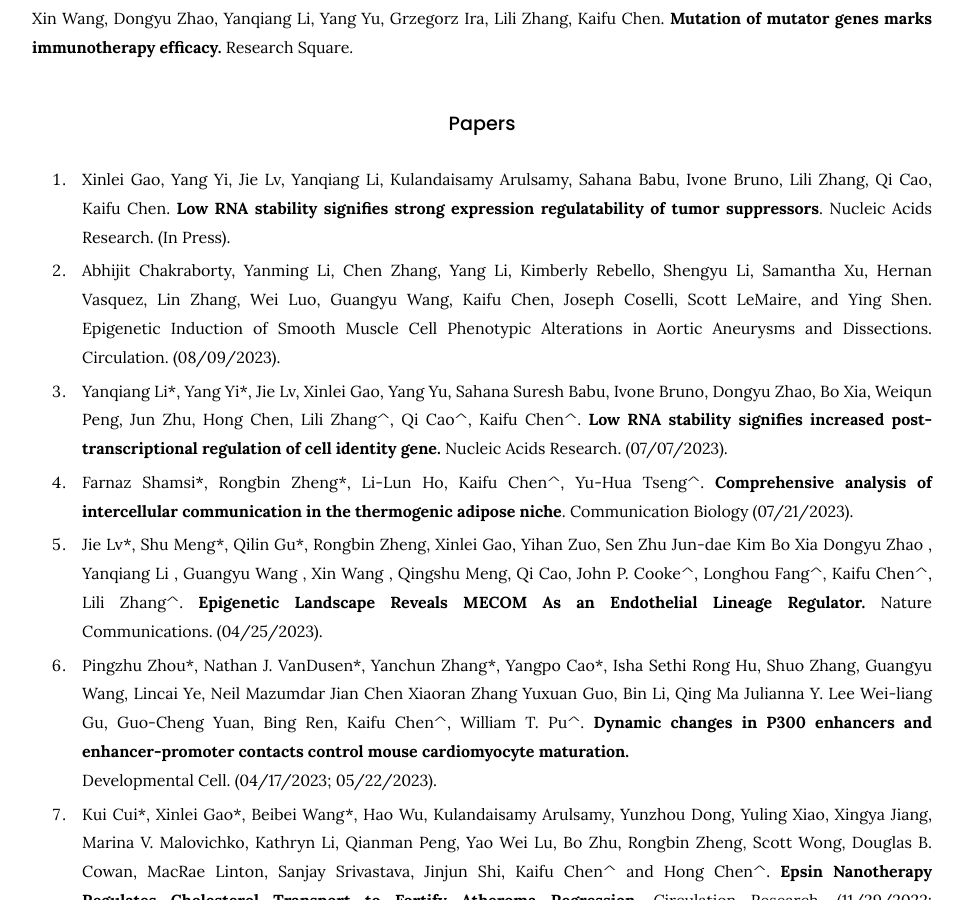
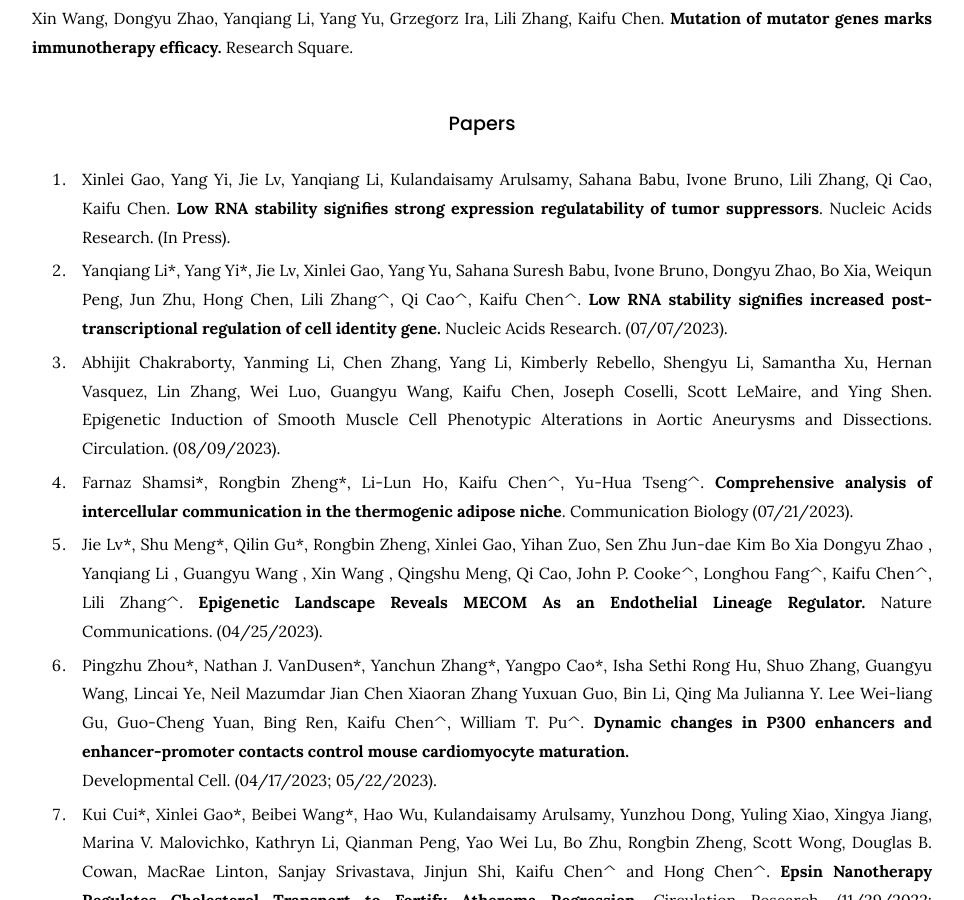
Before and after one commit to kaifuchenlab/kaifuchenlab.github.io, a Jekyll site: the page built from 3.publication/index.md, in a window 1280 px wide and 900 px high, scrolled down 462 px. Shown: the whole window, without its empty margins (158-1122 px from the left). Built offline with Jekyll 4.4.1, drawn with Linux system fonts in a browser that asks for light colours.

```diff
--- a/3.publication/index.md
+++ b/3.publication/index.md
@@ -21,10 +21,10 @@ Research Square.
 
 1. Xinlei Gao, Yang Yi, Jie Lv, Yanqiang Li, Kulandaisamy Arulsamy, Sahana Babu, Ivone Bruno, Lili Zhang, Qi Cao, Kaifu Chen. **Low RNA stability signifies strong expression regulatability of tumor suppressors**. Nucleic Acids Research. (In Press).
 
-1. Abhijit Chakraborty, Yanming Li, Chen Zhang, Yang Li, Kimberly Rebello, Shengyu Li, Samantha Xu, Hernan Vasquez, Lin Zhang, Wei Luo, Guangyu Wang, Kaifu Chen, Joseph Coselli, Scott LeMaire, and Ying Shen. Epigenetic Induction of Smooth Muscle Cell Phenotypic Alterations in Aortic Aneurysms and Dissections. Circulation. (08/09/2023).
-
 2. Yanqiang Li\*, Yang Yi\*,  Jie Lv, Xinlei Gao, Yang Yu,  Sahana Suresh Babu, Ivone Bruno, Dongyu Zhao, Bo Xia, Weiqun Peng, Jun Zhu, Hong Chen, Lili Zhang^, Qi Cao^, Kaifu Chen^. **Low RNA stability signifies increased post-transcriptional regulation of cell identity gene.**
 Nucleic Acids Research. (07/07/2023).
+
+1. Abhijit Chakraborty, Yanming Li, Chen Zhang, Yang Li, Kimberly Rebello, Shengyu Li, Samantha Xu, Hernan Vasquez, Lin Zhang, Wei Luo, Guangyu Wang, Kaifu Chen, Joseph Coselli, Scott LeMaire, and Ying Shen. Epigenetic Induction of Smooth Muscle Cell Phenotypic Alterations in Aortic Aneurysms and Dissections. Circulation. (08/09/2023).
 
 77. Farnaz Shamsi\*, Rongbin Zheng\*, Li-Lun Ho, Kaifu Chen^, Yu-Hua Tseng^. **Comprehensive analysis of intercellular communication in the thermogenic adipose niche**. Communication Biology (07/21/2023).
 
```
